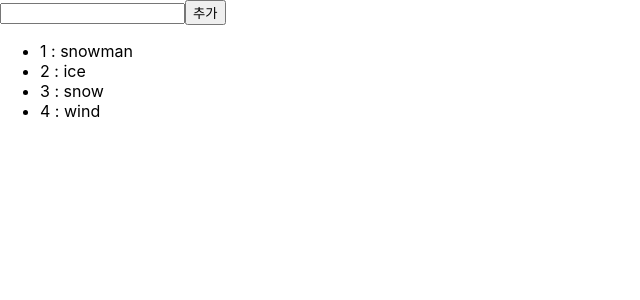
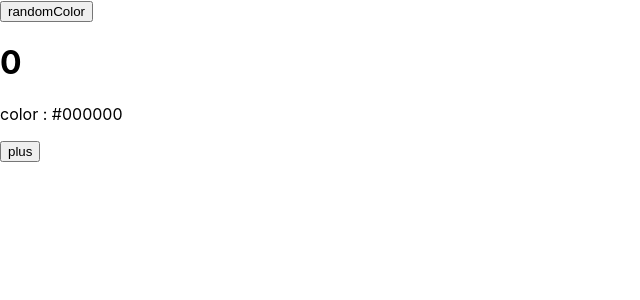
Before and after one commit to es5h/react-practice, a React (Create React App) app: page / in a window 1280 px wide. Shown: the top 300 px of the page, without its empty margins (0-640 px from the left). Built offline with nearby package versions, Linux system fonts and the light colour scheme.

Commit message:
lifecycle sample and practice

```diff
--- a/src/App.js
+++ b/src/App.js
@@ -1,10 +1,29 @@
 import './App.css';
 import { Component } from 'react';
-import IterationSample from './IterationSample';
+import LifeCycleSample from './LifeCycleSample';
+
+function getRandomColor() {
+  return '#' + Math.floor(Math.random() * 166777215).toString(16);
+}
 
 class App extends Component {
+  state = {
+    color: '#000000',
+  };
+
+  handleClick = () => {
+    this.setState({
+      color: getRandomColor(),
+    });
+  };
+
   render() {
-    return <IterationSample />;
+    return (
+      <div>
+        <button onClick={this.handleClick}> randomColor</button>
+        <LifeCycleSample color={this.state.color} />
+      </div>
+    );
   }
 }
 
--- a/src/IterationSample.js
+++ b/src/IterationSample.js
@@ -23,7 +23,7 @@
   };
 
   const onRemove = (id) => {
-    const nextNames = names.filter((name) => name.id != id);
+    const nextNames = names.filter((name) => name.id !== id);
     setNames(nextNames);
   };
 
--- /dev/null
+++ b/src/LifeCycleSample.js
@@ -0,0 +1,76 @@
+import React, { Component } from 'react';
+
+class LifeCycleSample extends Component {
+  state = {
+    number: 0,
+    color: null,
+  };
+
+  myRef = null;
+
+  constructor(props) {
+    super(props);
+    console.log('constructor');
+  }
+
+  static getDerivedStateFromProps(nextProps, prevState) {
+    console.log('getDerivedStateFromProps');
+    if (nextProps.color !== prevState.color) {
+      return { color: nextProps.color };
+    }
+    return null;
+  }
+
+  componentDidMount() {
+    console.log('componentDidMount');
+  }
+
+  shouldComponentUpdate(nextProps, nextState) {
+    console.log('shouldComponentUpdate', nextProps, nextState);
+
+    return nextState.number % 10 !== 4;
+  }
+
+  componentWillUnmount() {
+    console.log('componentWillUnmount');
+  }
+
+  handleClick = () => {
+    this.setState({ number: this.state.number + 1 });
+  };
+
+  getSnapshotBeforeUpdate(prevProps, prevState) {
+    console.log('getSnapshotBeforeUpdate');
+    if (prevProps.color !== this.props.color) {
+      return this.myRef.style.color;
+    }
+    return null;
+  }
+
+  componentDidUpdate(prevProps, prevState, snapshot) {
+    console.log('componentDidUpdate', prevProps, prevState);
+    if (snapshot) {
+      console.log('color before update', snapshot);
+    }
+  }
+
+  render() {
+    console.log('render');
+
+    const style = {
+      color: this.props.color,
+    };
+
+    return (
+      <div>
+        <h1 style={style} ref={(ref) => (this.myRef = ref)}>
+          {this.state.number}
+        </h1>
+        <p> color : {this.state.color} </p>
+        <button onClick={this.handleClick}> plus</button>
+      </div>
+    );
+  }
+}
+
+export default LifeCycleSample;
```
